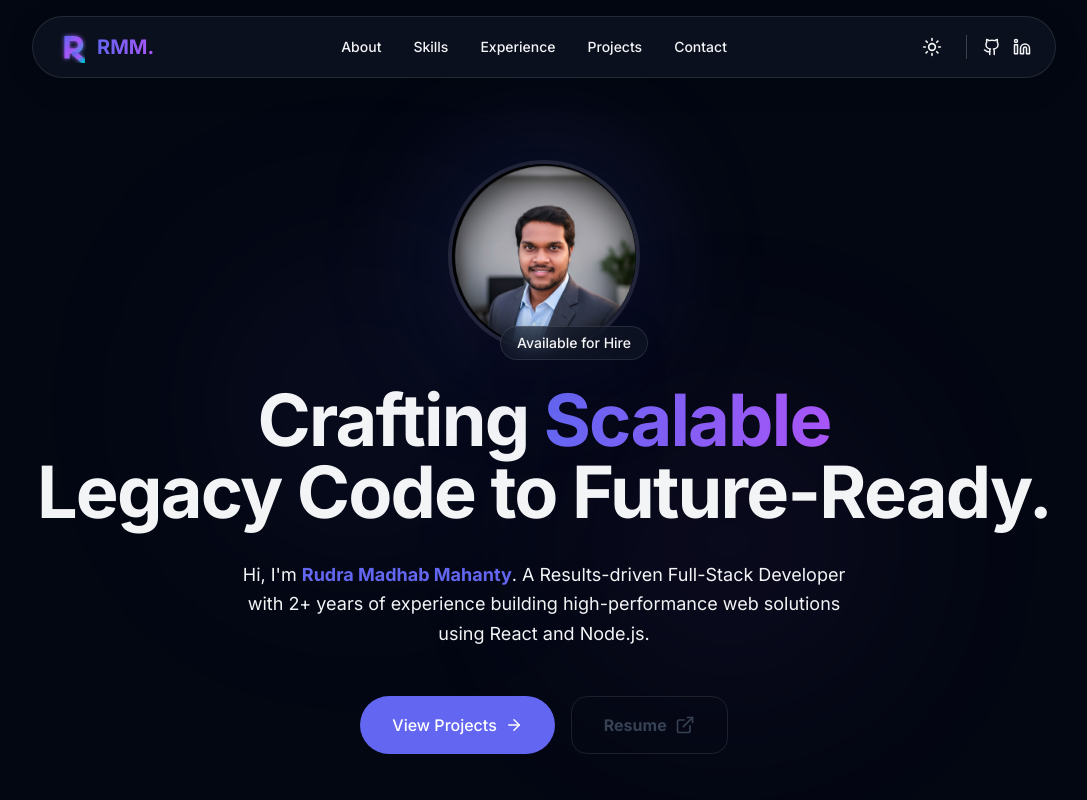
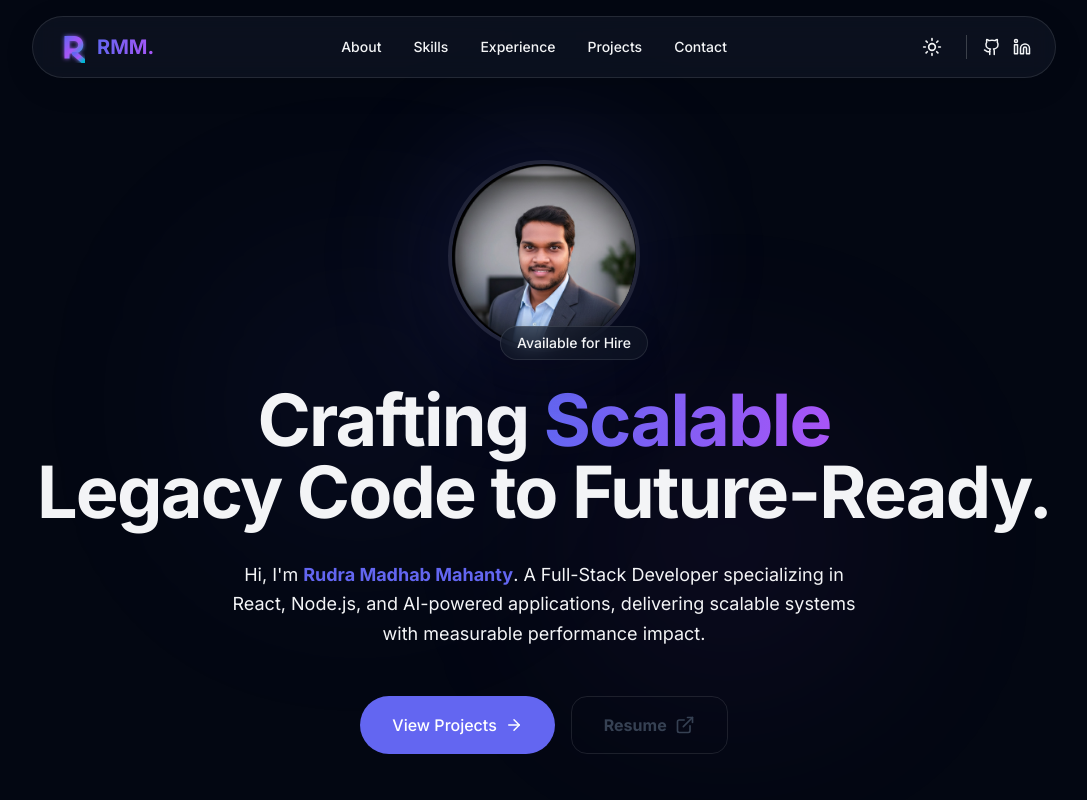
Before and after one commit to Rudra006/modern_portfolio, a React (Vite) app: page / in a window 1280 px wide. Shown: the top 800 px of the page, without its empty margins (96-1183 px from the left). Built offline with nearby package versions, Linux system fonts and the light colour scheme.

Commit message:
hero section updated

```diff
--- a/src/components/Hero.jsx
+++ b/src/components/Hero.jsx
@@ -38,8 +38,8 @@ export default function Hero() {
                 className="text-base md:text-lg text-secondary max-w-2xl px-6 leading-relaxed"
             >
                 Hi, I'm <span className="text-brand-primary dark:text-brand-secondary font-bold">Rudra Madhab Mahanty</span>.
-                A Results-driven Full-Stack Developer with 2+ years of experience
-                building high-performance web solutions using React and Node.js.
+                A Full-Stack Developer specializing in React, Node.js, and AI-powered applications,
+                delivering scalable systems with measurable performance impact.
             </motion.p>
 
             <motion.div
```
